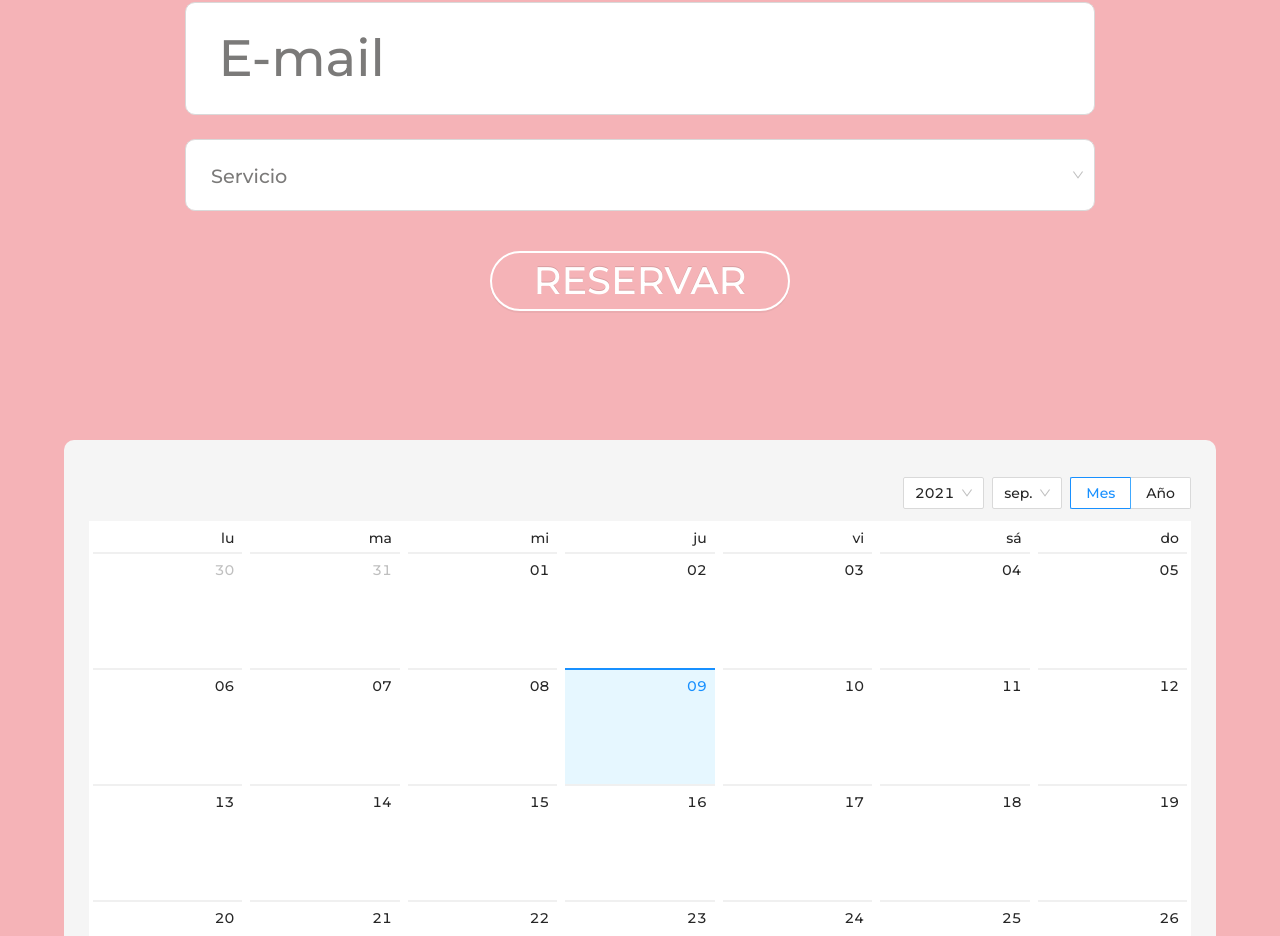
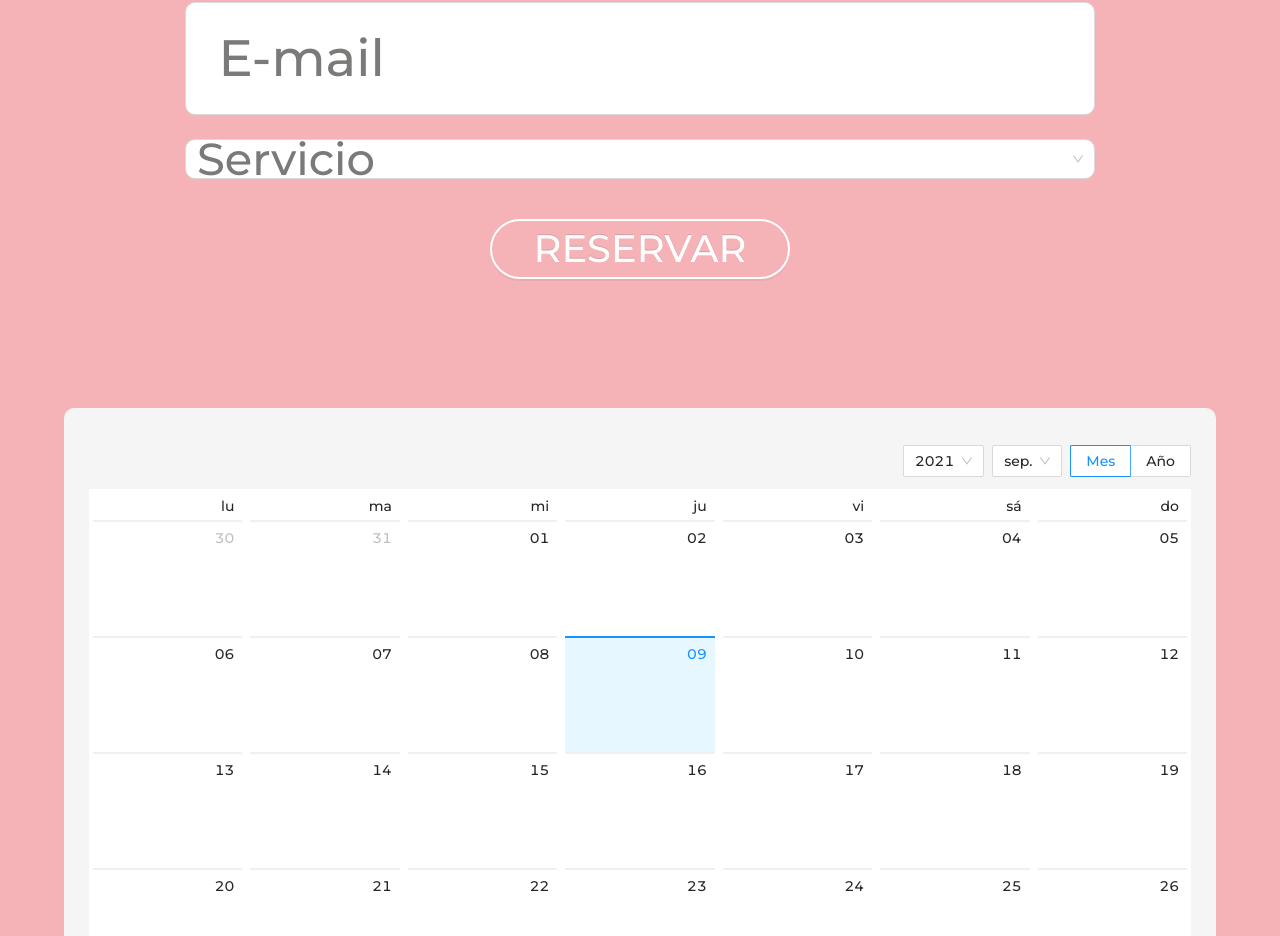
Before and after one commit to AndyGaSa/Corpobello, a Next.js app in the folder Corpobello/: page / in a window 1280 px wide. Shown: the part 2798-3734 px from the top of the page. Built offline with nearby package versions, Linux system fonts and the light colour scheme.

Commit message:
Change reserves input styles

```diff
--- a/Corpobello/styles/Global.css
+++ b/Corpobello/styles/Global.css
@@ -170,37 +170,52 @@ body::-webkit-scrollbar-thumb {
   transform: rotate(45deg);
   -webkit-transform: rotate(45deg);
 }
-.ant-form-item-control-input-content > .ant-select > .ant-select-selector:nth-child(1n){
-  border-radius: 10px !important;
-  padding: 35px !important;
-  position: relative;
+.ant-form-item-control-input-content > .ant-select > .ant-select-selector{
+  padding: 35px;
+  display: flex;
+  justify-content: center;
+  align-items: center;
+  align-content:center;
+  border-radius: 10px;
+
 }
 .ant-select-selection-placeholder{
   color: #7B7A79;
-  top: 25%;
-  left: 0%;
-  position: absolute;
   font-size: 1.5vw;
-  margin-left: 25px;
+  overflow: visible;
 }
 .ant-form-item-control-input-content{
   display: flex;
   justify-content: center;
 }
+.ant-picker{
+  border-radius: 10px;
+  margin-bottom: 10px;
+  padding: 20px;
+}
 .ant-form-item-control-input-content > .ant-select > .ant-select-selector > .ant-select-selection-item{
   color: black ;
-  top: 25%;
-  left: 0%;
-  position: absolute !important;
+  overflow: visible;
   font-size: 1.5vw;
-  margin-left: 25px;
+}
+.ant-picker-footer{
+  display: none;
 }
 @media (max-width: 1950px) {
   a{
-      font-size: 1.5vw;
-    }
+    font-size: 1.5vw;
   }
+}
 @media (max-width: 1350px) {
+  .ant-form-item-control-input-content > .ant-select > .ant-select-selector{
+    padding: 40px;
+  }
+  .ant-select-selection-placeholder{
+    font-size: 3.5vw;
+  }
+  .ant-form-item-control-input-content > .ant-select > .ant-select-selector > .ant-select-selection-item{
+    font-size: 3.5vw;
+  }
 header > .bigHeader{
     display: none;
   }
@@ -238,3 +253,13 @@ header > .bigHeader{
     justify-content: center;
   }
 }
+
+input::-webkit-outer-spin-button,
+input::-webkit-inner-spin-button {
+  -webkit-appearance: none;
+  margin: 0;
+}
+
+input[type=number] {
+  -moz-appearance: textfield;
+}
```
